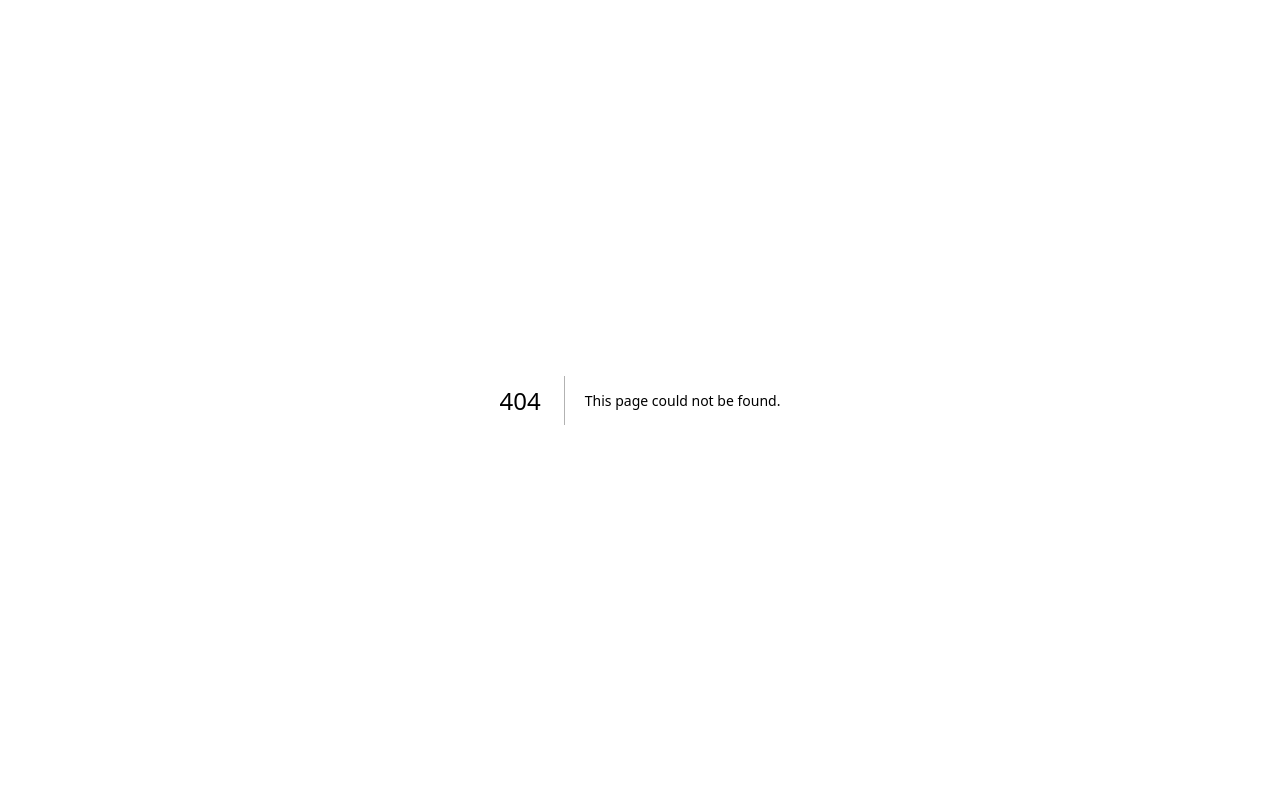
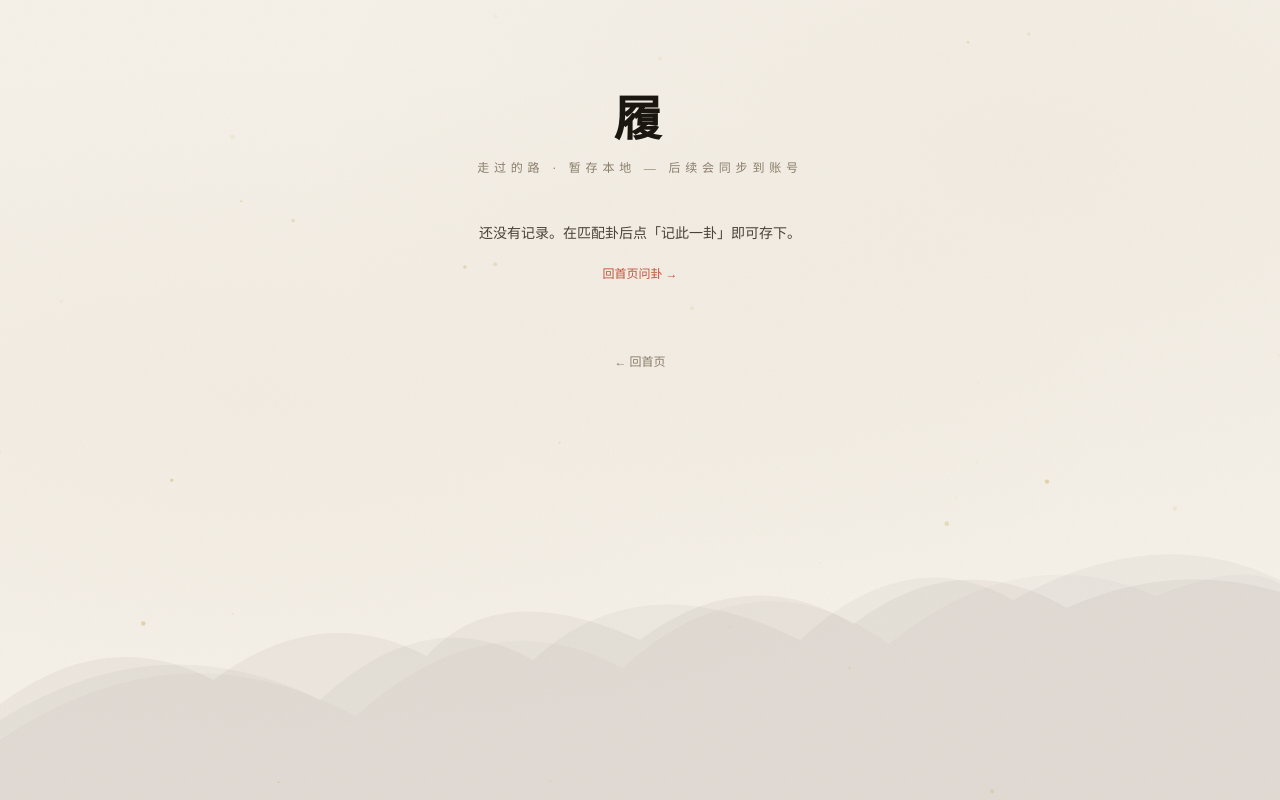
Before and after one commit to polarisxb/taiji-yijing, a Next.js app: page /history in a window 1280 px wide. Before the commit this address had no page. Built offline with nearby package versions, Linux system fonts and the light colour scheme.

Commit message:
feat(zheng): /history list page with filter + RecordCard
Co-Authored-By: Jennifer Fields <mehzntwn64@email.com>

```diff
--- /dev/null
+++ b/app/history/page.tsx
@@ -0,0 +1,105 @@
+'use client'
+
+import { useEffect, useState } from 'react'
+import Link from 'next/link'
+import { Atmosphere } from '@/components/Atmosphere'
+import { RecordCard } from '@/components/zheng/RecordCard'
+import { zhengStore } from '@/lib/zheng/store'
+import type { ConsultationRecord, VerificationStatus } from '@/lib/zheng/types'
+
+type Filter = 'all' | VerificationStatus
+
+const FILTERS: { value: Filter; label: string }[] = [
+  { value: 'all', label: '全部' },
+  { value: 'unverified', label: '未标注' },
+  { value: 'fulfilled', label: '应验' },
+  { value: 'partial', label: '部分' },
+  { value: 'unfulfilled', label: '未应验' },
+]
+
+export default function HistoryListPage() {
+  const [records, setRecords] = useState<ConsultationRecord[] | null>(null)
+  const [filter, setFilter] = useState<Filter>('all')
+
+  useEffect(() => {
+    zhengStore.listRecords().then(setRecords)
+  }, [])
+
+  const filtered = records
+    ? filter === 'all'
+      ? records
+      : records.filter((r) => r.verification === filter)
+    : null
+
+  return (
+    <>
+      <Atmosphere />
+      <div className="relative z-10 max-w-3xl mx-auto px-6 py-16 md:py-24">
+        <header className="mb-12 text-center">
+          <h1 className="font-serif text-5xl font-bold text-[var(--color-ink-900)] tracking-widest">
+            履
+          </h1>
+          <p className="mt-4 text-xs tracking-[0.4em] text-[var(--color-ink-400)] font-serif">
+            走过的路 · 暂存本地 — 后续会同步到账号
+          </p>
+        </header>
+
+        {records === null ? (
+          <p className="text-center text-sm font-serif text-[var(--color-ink-400)]">载入中…</p>
+        ) : records.length === 0 ? (
+          <div className="text-center space-y-4">
+            <p className="text-sm font-serif text-[var(--color-ink-600)]">
+              还没有记录。在匹配卦后点「记此一卦」即可存下。
+            </p>
+            <Link
+              href="/"
+              className="inline-block text-xs font-serif text-[var(--color-vermillion)] hover:underline"
+            >
+              回首页问卦 →
+            </Link>
+          </div>
+        ) : (
+          <>
+            <nav className="flex flex-wrap items-center justify-center gap-3 mb-8 text-xs font-serif">
+              {FILTERS.map((f) => (
+                <button
+                  key={f.value}
+                  type="button"
+                  onClick={() => setFilter(f.value)}
+                  className={
+                    filter === f.value
+                      ? 'px-3 py-1 rounded border border-[var(--color-vermillion)] text-[var(--color-vermillion)]'
+                      : 'px-3 py-1 rounded border border-transparent text-[var(--color-ink-400)] hover:text-[var(--color-ink-600)]'
+                  }
+                >
+                  {f.label}
+                </button>
+              ))}
+            </nav>
+
+            {filtered && filtered.length === 0 ? (
+              <p className="text-center text-sm font-serif text-[var(--color-ink-400)]">
+                此筛选下暂无记录。
+              </p>
+            ) : (
+              <div className="space-y-4">
+                {filtered!.map((r) => (
+                  <RecordCard key={r.id} record={r} />
+                ))}
+              </div>
+            )}
+          </>
+        )}
+
+        <footer className="mt-16 text-center">
+          <Link
+            href="/"
+            className="text-xs font-serif text-[var(--color-ink-400)] hover:text-[var(--color-vermillion)] transition-colors"
+          >
+            ← 回首页
+          </Link>
+        </footer>
+      </div>
+    </>
+  )
+}
--- /dev/null
+++ b/components/zheng/RecordCard.tsx
@@ -0,0 +1,55 @@
+'use client'
+
+import Link from 'next/link'
+import type { ConsultationRecord, VerificationStatus } from '@/lib/zheng/types'
+
+function formatDate(ts: number): string {
+  const d = new Date(ts)
+  return `${d.getFullYear()}-${String(d.getMonth() + 1).padStart(2, '0')}-${String(d.getDate()).padStart(2, '0')}`
+}
+
+function statusLabel(s: VerificationStatus): string {
+  if (s === 'fulfilled') return '应验'
+  if (s === 'partial') return '部分应验'
+  if (s === 'unfulfilled') return '未应验'
+  return '未标注'
+}
+
+function statusColor(s: VerificationStatus): string {
+  if (s === 'fulfilled') return 'text-emerald-700 border-emerald-300 bg-emerald-50'
+  if (s === 'partial') return 'text-amber-700 border-amber-300 bg-amber-50'
+  if (s === 'unfulfilled') return 'text-rose-700 border-rose-300 bg-rose-50'
+  return 'text-[var(--color-ink-400)] border-[var(--color-ink-200)] bg-[var(--color-paper)]'
+}
+
+export function RecordCard({ record }: { record: ConsultationRecord }) {
+  const excerpt =
+    record.situation.length > 60 ? record.situation.slice(0, 60) + '…' : record.situation
+
+  return (
+    <Link
+      href={`/history/${record.id}`}
+      className="block card-classical rounded-lg p-5 hover:border-[var(--color-vermillion)] transition-colors"
+    >
+      <div className="flex items-baseline gap-3 mb-3 flex-wrap">
+        <span className="font-mono text-[10px] tracking-widest text-[var(--color-ink-400)]">
+          {formatDate(record.createdAt)}
+        </span>
+        <span className="font-serif text-2xl text-[var(--color-ink-900)] font-bold">
+          {record.hexagramName}
+        </span>
+        {record.yaoLocation && (
+          <span className="text-[10px] font-serif text-[var(--color-ink-400)]">
+            · {record.yaoLocation.topYaoName}
+          </span>
+        )}
+        <span
+          className={`ml-auto text-[10px] font-serif px-2 py-0.5 rounded-sm border ${statusColor(record.verification)}`}
+        >
+          {statusLabel(record.verification)}
+        </span>
+      </div>
+      <p className="text-sm font-serif text-[var(--color-ink-600)] leading-relaxed">{excerpt}</p>
+    </Link>
+  )
+}
```
